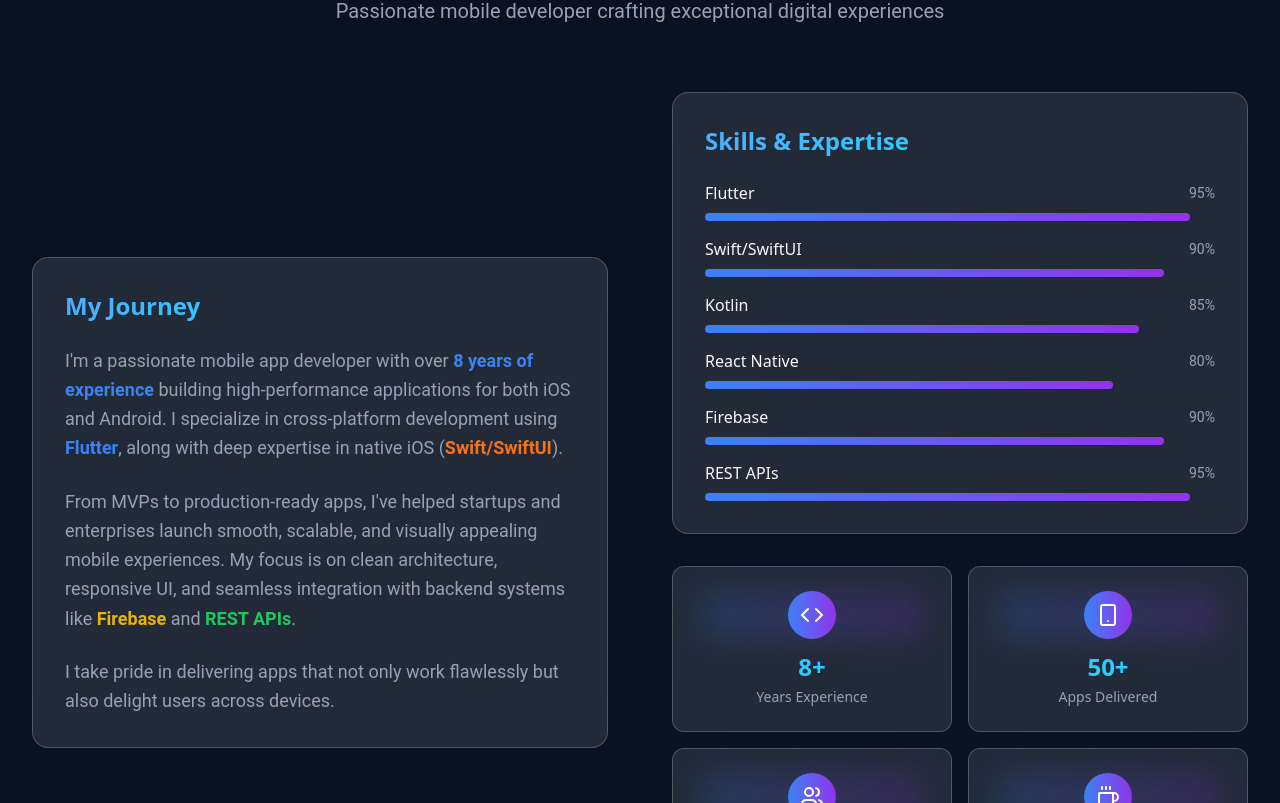
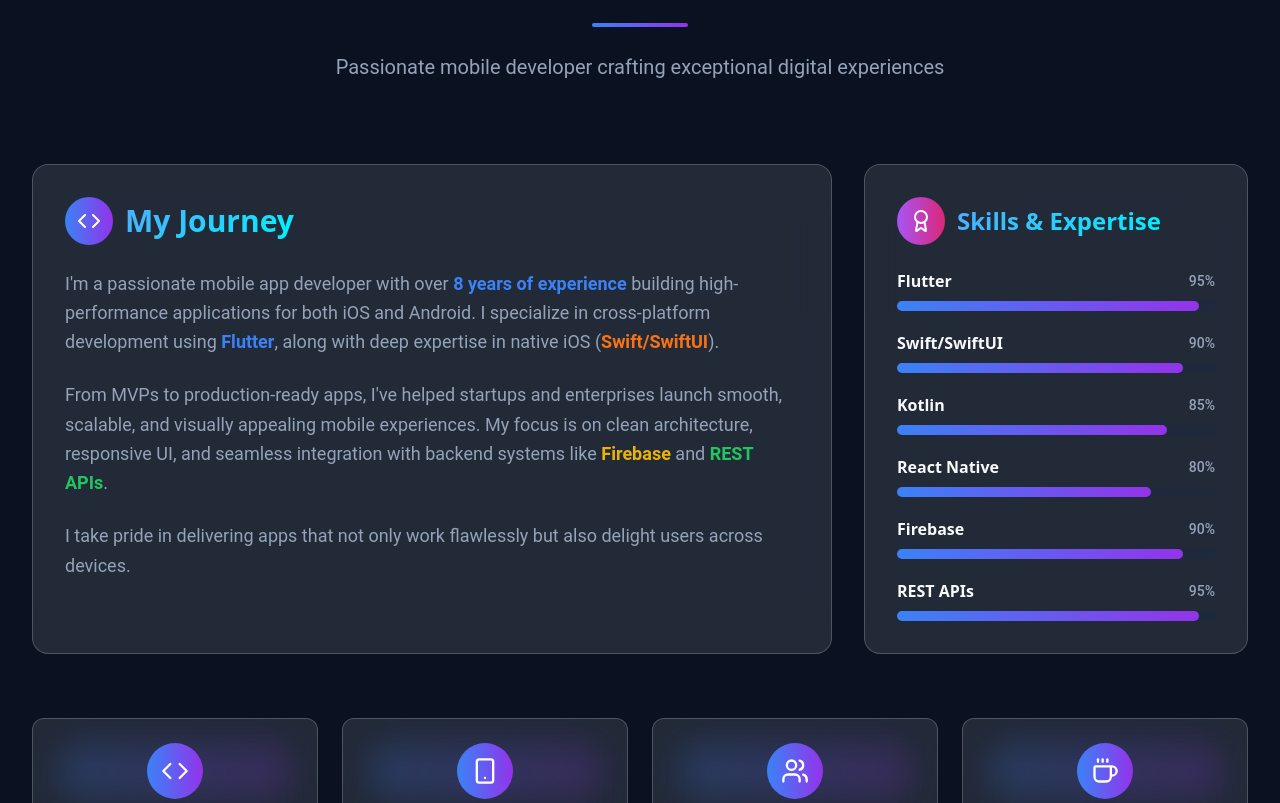
Before and after one commit to Yaswanthbabukunchala/mobile_developer_portfolio, a React (Vite) app: page / in a window 1280 px wide. Shown: the part 957-1760 px from the top of the page. Built offline with nearby package versions, Linux system fonts and the light colour scheme.

Commit message:
Refactor: Improve About Me section layout
Restructured the About Me section for better layout and hierarchy.

```diff
--- a/src/components/AboutSection.tsx
+++ b/src/components/AboutSection.tsx
@@ -20,67 +20,85 @@ const AboutSection = () => {
   ];
 
   return (
-    <section id="about" className="py-20 bg-muted/30">
+    <section id="about" className="py-24 bg-muted/30">
       <div className="max-w-7xl mx-auto px-4 sm:px-6 lg:px-8">
+        {/* Section Header */}
         <motion.div
-          initial={{ opacity: 0, y: 50 }}
+          initial={{ opacity: 0, y: 30 }}
           whileInView={{ opacity: 1, y: 0 }}
           viewport={{ once: true }}
-          transition={{ duration: 0.8 }}
-          className="text-center mb-16"
+          transition={{ duration: 0.6 }}
+          className="text-center mb-20"
         >
-          <h2 className="text-4xl md:text-5xl font-bold mb-6 font-heading">
+          <h2 className="text-5xl md:text-6xl font-bold mb-6 font-heading">
             About <span className="text-gradient">Me</span>
           </h2>
-          <p className="text-xl text-muted-foreground max-w-3xl mx-auto leading-relaxed">
+          <div className="w-24 h-1 bg-gradient-to-r from-blue-500 to-purple-600 mx-auto mb-6 rounded-full"></div>
+          <p className="text-xl text-muted-foreground max-w-2xl mx-auto leading-relaxed">
             Passionate mobile developer crafting exceptional digital experiences
           </p>
         </motion.div>
 
-        <div className="grid lg:grid-cols-2 gap-16 items-center">
-          {/* Left Column - About Text */}
+        {/* Main Content Grid */}
+        <div className="grid lg:grid-cols-3 gap-8 mb-16">
+          {/* Journey Story - Takes 2 columns on large screens */}
           <motion.div
-            initial={{ opacity: 0, x: -50 }}
+            initial={{ opacity: 0, x: -30 }}
             whileInView={{ opacity: 1, x: 0 }}
             viewport={{ once: true }}
-            transition={{ duration: 0.8 }}
+            transition={{ duration: 0.6 }}
+            className="lg:col-span-2"
           >
-            <div className="glass-effect p-8 rounded-2xl">
-              <h3 className="text-2xl font-bold mb-6 font-heading text-gradient">
+            <div className="glass-effect p-8 rounded-2xl h-full">
+              <div className="flex items-center gap-3 mb-6">
+                <div className="w-12 h-12 bg-gradient-to-r from-blue-500 to-purple-600 rounded-full flex items-center justify-center">
+                  <Code className="h-6 w-6 text-white" />
+                </div>
+                <h3 className="text-3xl font-bold font-heading text-gradient">
                   My Journey
                 </h3>
-              <p className="text-lg text-muted-foreground leading-relaxed mb-6">
+              </div>
+
+              <div className="space-y-6 text-lg text-muted-foreground leading-relaxed">
+                <p>
                   I'm a passionate mobile app developer with over <span className="text-blue-500 font-semibold">8 years of experience</span> building
                   high-performance applications for both iOS and Android. I specialize in cross-platform development using
                   <span className="text-blue-500 font-semibold"> Flutter</span>, along with deep expertise in native iOS
                   (<span className="text-orange-500 font-semibold">Swift/SwiftUI</span>).
                 </p>
-              <p className="text-lg text-muted-foreground leading-relaxed mb-6">
+
+                <p>
                   From MVPs to production-ready apps, I've helped startups and enterprises launch smooth, scalable, and
                   visually appealing mobile experiences. My focus is on clean architecture, responsive UI, and seamless
                   integration with backend systems like <span className="text-yellow-500 font-semibold">Firebase</span> and
                   <span className="text-green-500 font-semibold"> REST APIs</span>.
                 </p>
-              <p className="text-lg text-muted-foreground leading-relaxed">
+
+                <p>
                   I take pride in delivering apps that not only work flawlessly but also delight users across devices.
                 </p>
               </div>
+            </div>
           </motion.div>
 
-          {/* Right Column - Skills and Stats */}
+          {/* Skills Section */}
           <motion.div
-            initial={{ opacity: 0, x: 50 }}
+            initial={{ opacity: 0, x: 30 }}
             whileInView={{ opacity: 1, x: 0 }}
             viewport={{ once: true }}
-            transition={{ duration: 0.8, delay: 0.2 }}
-            className="space-y-8"
+            transition={{ duration: 0.6, delay: 0.2 }}
           >
-            {/* Skills */}
-            <div className="glass-effect p-8 rounded-2xl">
-              <h3 className="text-2xl font-bold mb-6 font-heading text-gradient">
+            <div className="glass-effect p-8 rounded-2xl h-full">
+              <div className="flex items-center gap-3 mb-6">
+                <div className="w-12 h-12 bg-gradient-to-r from-purple-500 to-pink-600 rounded-full flex items-center justify-center">
+                  <Award className="h-6 w-6 text-white" />
+                </div>
+                <h3 className="text-2xl font-bold font-heading text-gradient">
                   Skills & Expertise
                 </h3>
-              <div className="space-y-4">
+              </div>
+
+              <div className="space-y-5">
                 {skills.map((skill, index) => (
                   <motion.div
                     key={skill.name}
@@ -90,51 +108,57 @@ const AboutSection = () => {
                     transition={{ delay: index * 0.1 }}
                   >
                     <div className="flex justify-between items-center mb-2">
-                      <span className="font-medium font-heading">{skill.name}</span>
-                      <span className="text-sm text-muted-foreground">{skill.level}%</span>
+                      <span className="font-semibold font-heading text-foreground">{skill.name}</span>
+                      <span className="text-sm font-medium text-muted-foreground">{skill.level}%</span>
                     </div>
-                    <div className="w-full bg-muted rounded-full h-2">
+                    <div className="w-full bg-muted rounded-full h-2.5">
                       <motion.div
-                        className="bg-gradient-to-r from-blue-500 to-purple-600 h-2 rounded-full"
+                        className="bg-gradient-to-r from-blue-500 to-purple-600 h-2.5 rounded-full"
                         initial={{ width: 0 }}
                         whileInView={{ width: `${skill.level}%` }}
                         viewport={{ once: true }}
-                        transition={{ delay: index * 0.1, duration: 1 }}
+                        transition={{ delay: index * 0.1, duration: 1.2, ease: "easeOut" }}
                       />
                     </div>
                   </motion.div>
                 ))}
               </div>
             </div>
+          </motion.div>
+        </div>
 
-            {/* Stats */}
-            <div className="grid grid-cols-2 gap-4">
+        {/* Stats Section */}
+        <motion.div
+          initial={{ opacity: 0, y: 30 }}
+          whileInView={{ opacity: 1, y: 0 }}
+          viewport={{ once: true }}
+          transition={{ duration: 0.6, delay: 0.4 }}
+          className="grid grid-cols-2 md:grid-cols-4 gap-6"
+        >
           {stats.map((stat, index) => (
             <motion.div
               key={stat.label}
               initial={{ opacity: 0, y: 20 }}
               whileInView={{ opacity: 1, y: 0 }}
               viewport={{ once: true }}
-                  transition={{ delay: index * 0.1 }}
-                  className="glass-effect p-6 rounded-xl text-center group hover:scale-105 transition-transform duration-300"
+              transition={{ delay: 0.6 + index * 0.1 }}
+              className="glass-effect p-6 rounded-xl text-center group hover:scale-105 transition-all duration-300"
             >
-                  <div className="relative">
+              <div className="relative mb-4">
                 <div className="absolute inset-0 bg-gradient-to-r from-blue-500 to-purple-600 rounded-full blur-lg opacity-20 group-hover:opacity-40 transition-opacity" />
-                    <div className="relative w-12 h-12 bg-gradient-to-r from-blue-500 to-purple-600 rounded-full flex items-center justify-center mx-auto mb-3">
-                      <stat.icon className="h-6 w-6 text-white" />
+                <div className="relative w-14 h-14 bg-gradient-to-r from-blue-500 to-purple-600 rounded-full flex items-center justify-center mx-auto">
+                  <stat.icon className="h-7 w-7 text-white" />
                 </div>
               </div>
-                  <div className="text-2xl font-bold font-heading text-gradient mb-1">
+              <div className="text-3xl font-bold font-heading text-gradient mb-2">
                 {stat.value}
               </div>
-                  <div className="text-sm text-muted-foreground font-heading">
+              <div className="text-sm text-muted-foreground font-heading font-medium">
                 {stat.label}
               </div>
             </motion.div>
           ))}
-            </div>
         </motion.div>
-        </div>
       </div>
     </section>
   );
```
Lines whose indentation alone changed are shown as unchanged.
